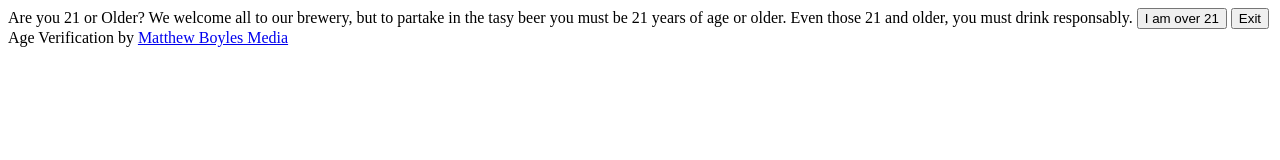
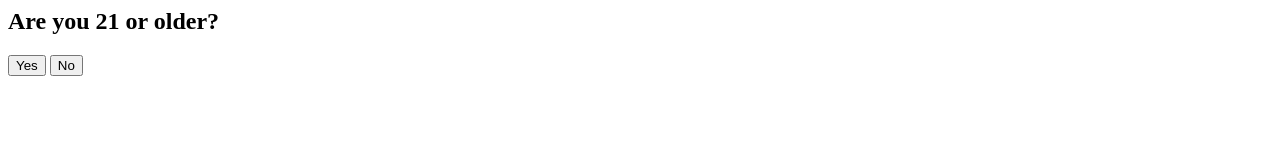
Before and after one commit to embeeML/age.verification.popup, a plain HTML site: page index.html in a window 1280 px wide. Drawn offline with Linux system fonts and the light colour scheme.

Commit message:
Update index.html
simplified html

```diff
--- a/index.html
+++ b/index.html
@@ -1,12 +1,9 @@
-<div id="veri-check" >
-  <div class="veri-check">
-    <span class="veri-check-title">Are you 21 or Older?</span>
-    <span class="veri-check-text">We welcome all to our brewery, but to partake in the tasy beer you must be 21 years of age or older. Even those 21 and older, you must drink responsably.</span>
-
-    <button class="veri-check-btn btn-yes" onclick="ageVerificationConfirm()">I am over 21</button>
-    <button class="veri-check-btn btn-no" onclick="ageVerificationFailed()">Exit</button>
-
-    <span class="veri-check-ftr">Age Verification by <a href="https://www.embeemedialab.com">Matthew Boyles Media</a></span>
-
-  </div>
+<div id="popup-container">
+	<div id="overlay">
+		<div id="popup">
+			<h2>Are you 21 or older?</h2>
+			<button id="yesBtn">Yes</button>
+			<button id="noBtn">No</button>
+		</div>
+	</div>
 </div>
```
